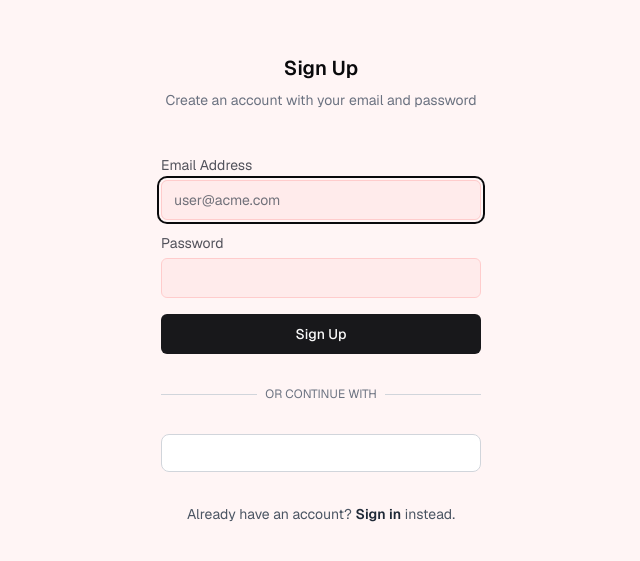
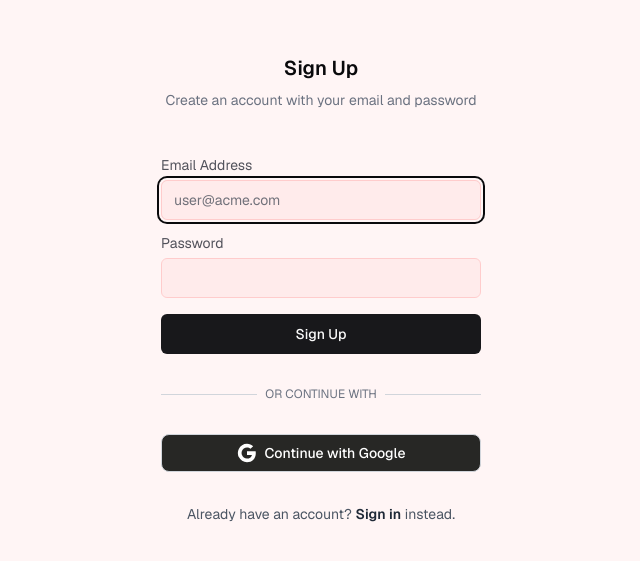
Before and after one commit to chazpawar/ecosphere, a Next.js app: page /register in a window 1280 px wide. Shown: the part 111-672 px from the top of the page, without its empty margins (319-959 px from the left). Built offline with nearby package versions, Linux system fonts and the light colour scheme; no server answers.

Commit message:
worked on the ui part2

```diff
--- a/app/(auth)/login/page.tsx
+++ b/app/(auth)/login/page.tsx
@@ -109,7 +109,7 @@ export default function Page() {
           <button
             type="button"
             onClick={() => signIn('google', { callbackUrl: '/' })}
-            className="flex w-full items-center justify-center gap-2 rounded-lg border border-gray-300 bg-white px-4 py-2 text-sm font-medium text-white bg-[#272725] hover:bg-[#373735] transition-colors duration-300"
+            className="flex w-full items-center justify-center gap-2 rounded-lg border border-gray-300 px-4 py-2 text-sm font-medium text-white bg-[#272725] hover:bg-[#373735] transition-colors duration-300"
           >
             <svg className="size-5" viewBox="0 0 24 24">
               <path
--- a/app/(auth)/register/page.tsx
+++ b/app/(auth)/register/page.tsx
@@ -109,7 +109,7 @@ export default function Page() {
           <button
             type="button"
             onClick={() => signIn('google', { callbackUrl: '/' })}
-            className="flex w-full items-center justify-center gap-2 rounded-lg border border-gray-300 bg-white px-4 py-2 text-sm font-medium text-white bg-[#272725] hover:bg-[#373735] transition-colors duration-300"
+className="flex w-full items-center justify-center gap-2 rounded-lg border border-gray-300 px-4 py-2 text-sm font-medium text-white bg-[#272725] hover:bg-[#373735] transition-colors duration-300"
           >
             <svg className="size-5" viewBox="0 0 24 24">
               <path
```
